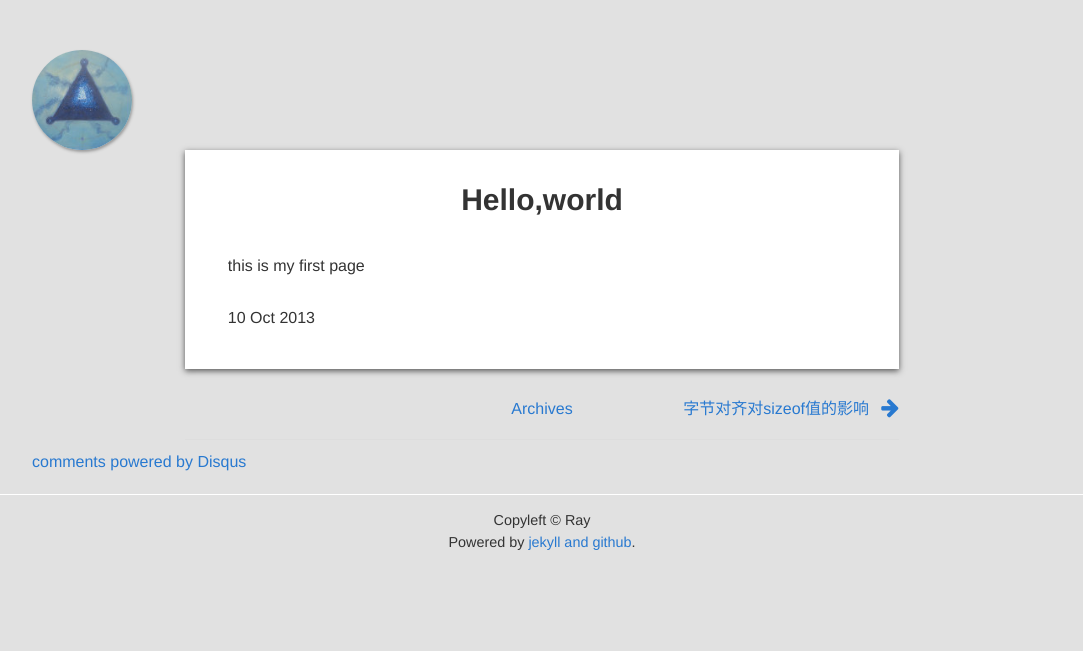
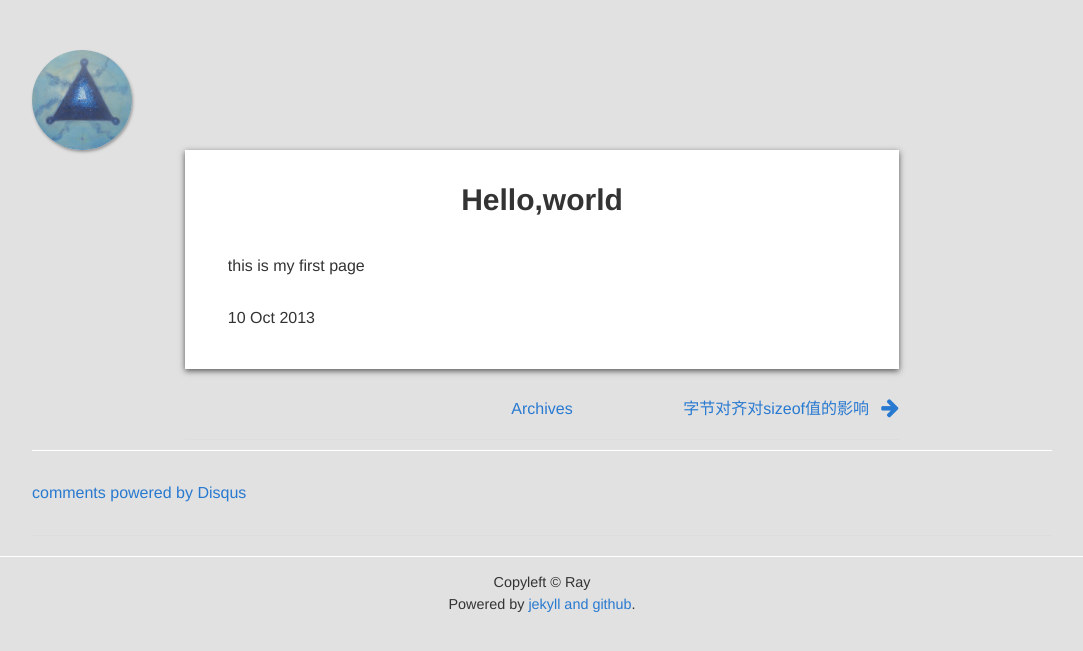
Before and after one commit to ray7551/empty, a Jekyll site: the page built from _posts/2013-10-10-hello-world.html, in a window 1280 px wide. Shown: the top 651 px of the page, without its empty margins (98-1181 px from the left). Built offline with Jekyll 4.4.1, drawn with Linux system fonts in a browser that asks for light colours; nearby versions of some CDN libraries; Markdown is read by kramdown in place of the engine named in the settings; comment, search, counter and statistics services are not loaded.

Commit message:
Update default.html

```diff
--- a/_layouts/default.html
+++ b/_layouts/default.html
@@ -79,7 +79,7 @@
 			<div class="center"><a href="{{site.url}}">Archives</a></div>
 		</nav>
 		{% endif %}
-		<div id="comments">
+		<div id="comment">
 			<div id="disqus_thread"></div>
 			<script type="text/javascript">
 			/* * * CONFIGURATION VARIABLES: EDIT BEFORE PASTING INTO YOUR WEBPAGE * * */
```
